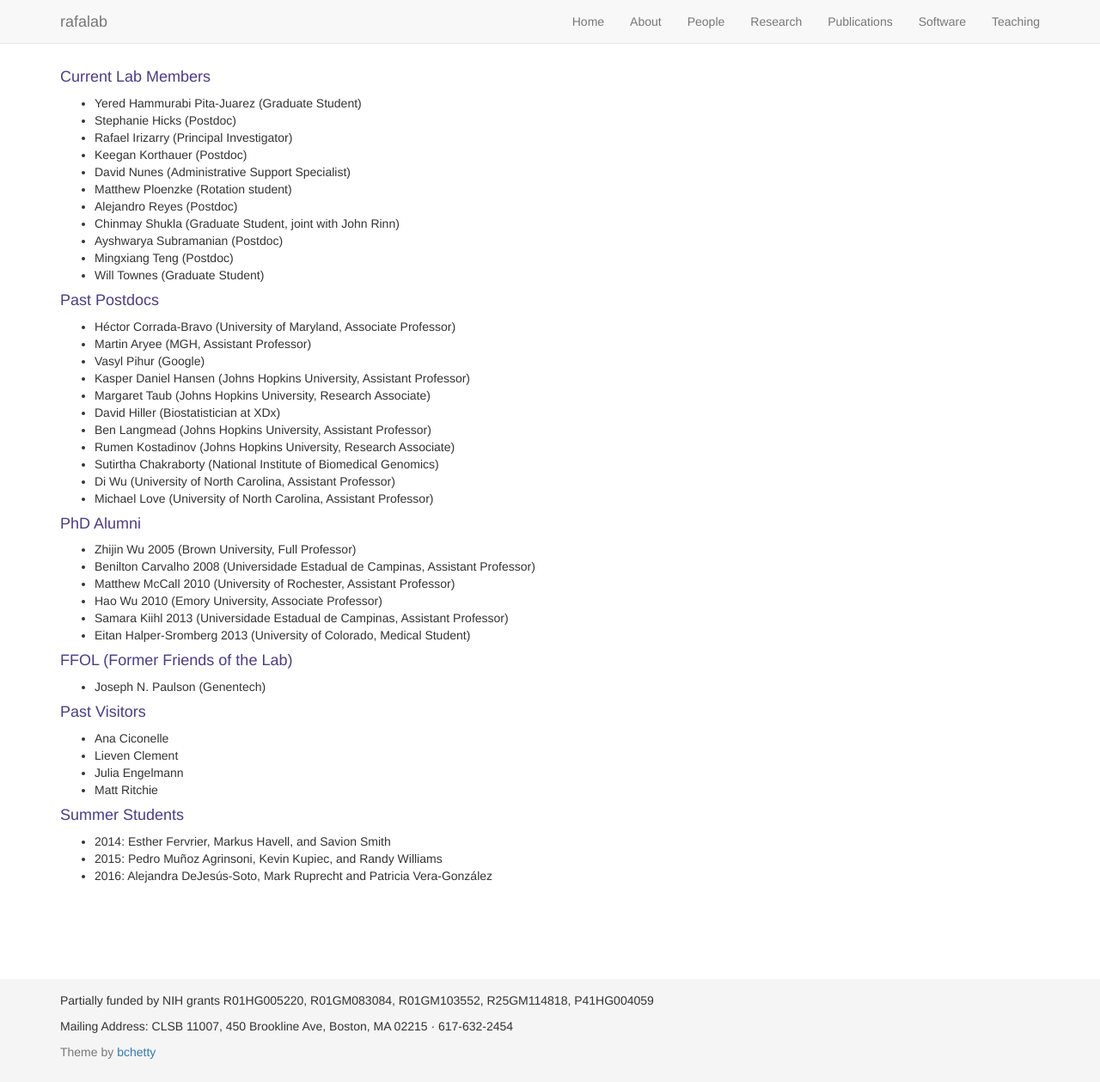
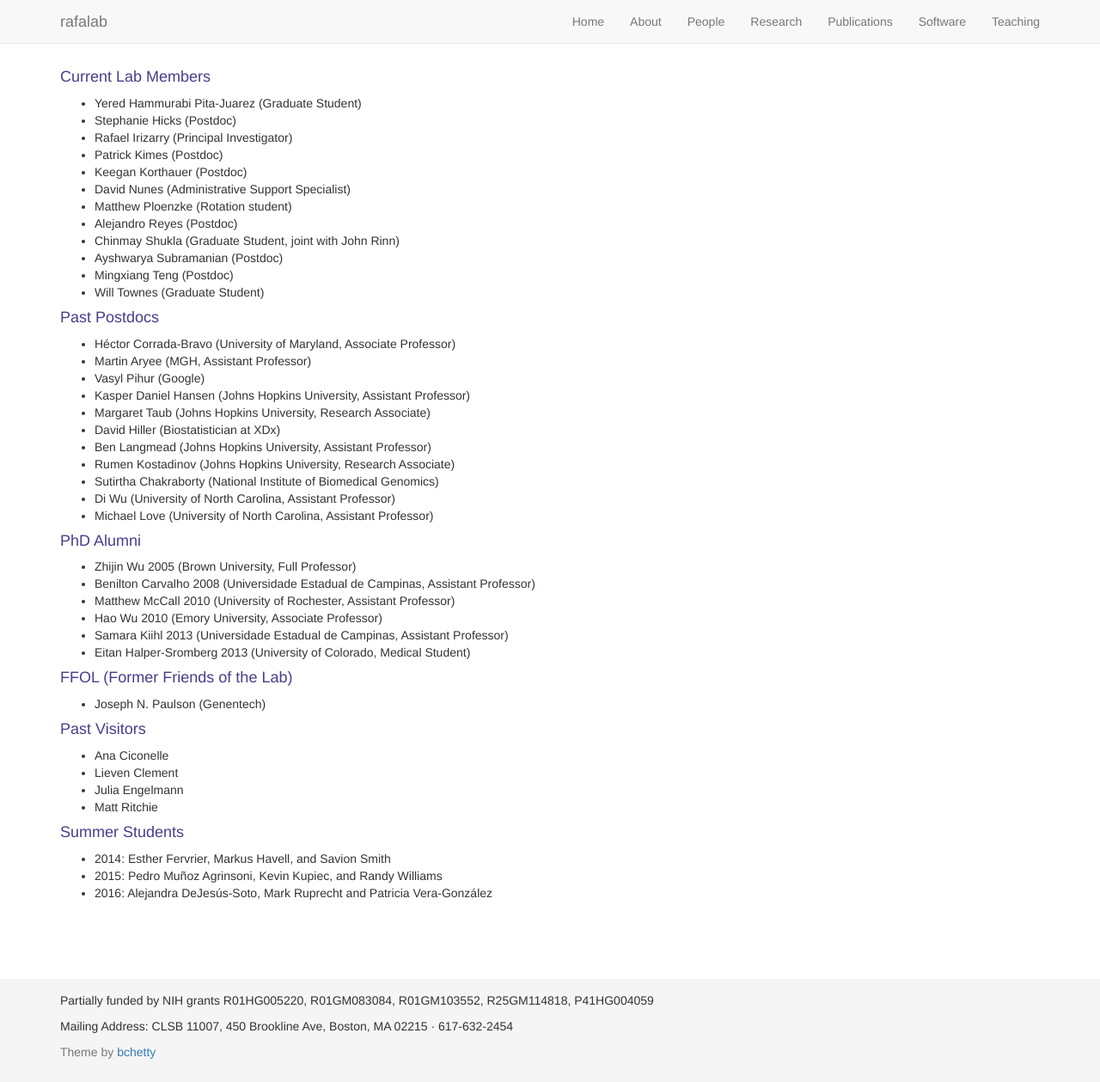
Before and after one commit to rafalab/rafalab.github.io, a Jekyll site: the page built from pages/people.md, in a window 1280 px wide and 1259 px high. Shown: the whole window at 86% size. Built offline with Jekyll 4.4.1, drawn with Linux system fonts in a browser that asks for light colours; nearby versions of some CDN libraries.

Commit message:
Update people.md

```diff
--- a/pages/people.md
+++ b/pages/people.md
@@ -8,6 +8,7 @@ title: people
 - Yered Hammurabi Pita-Juarez (Graduate Student)
 - Stephanie Hicks (Postdoc)
 - Rafael Irizarry (Principal Investigator)
+- Patrick Kimes (Postdoc)
 - Keegan Korthauer (Postdoc)
 - David Nunes (Administrative Support Specialist)
 - Matthew Ploenzke (Rotation student)
```
